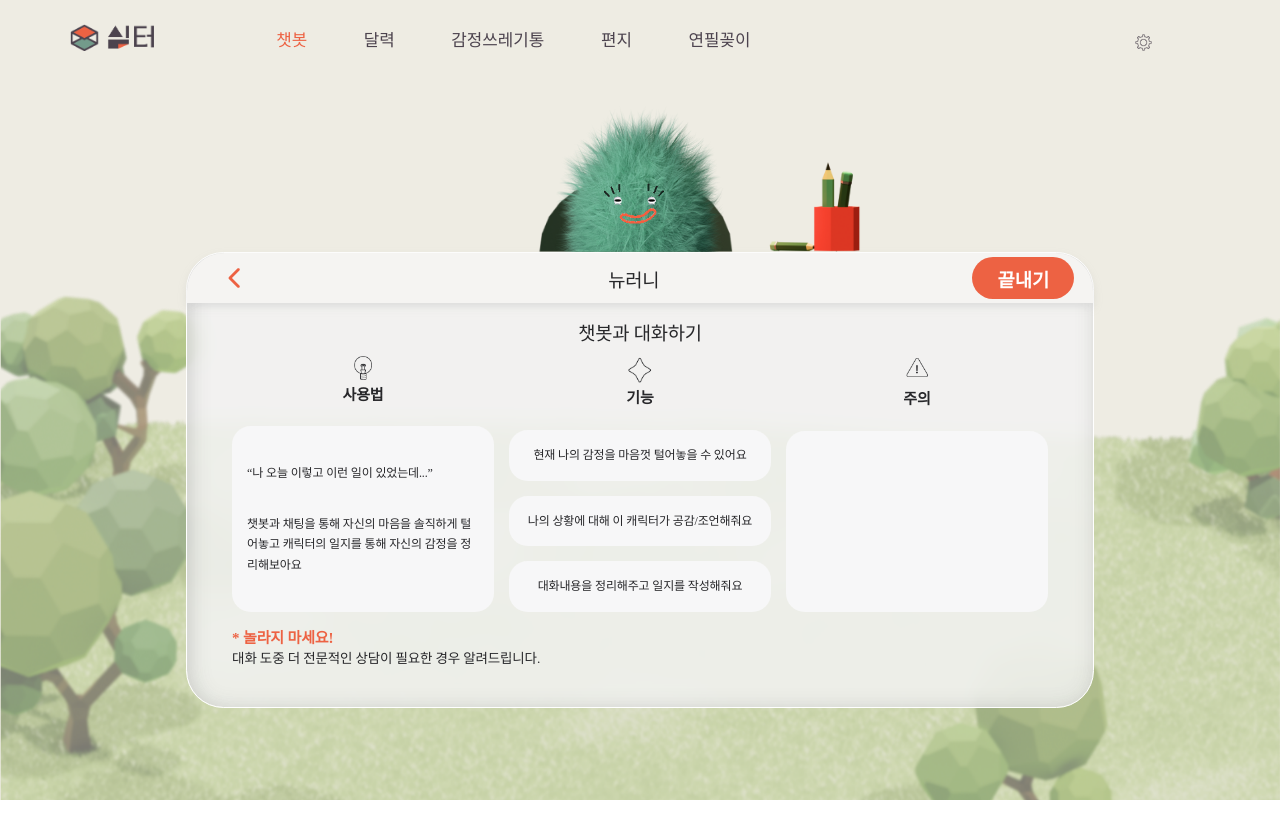
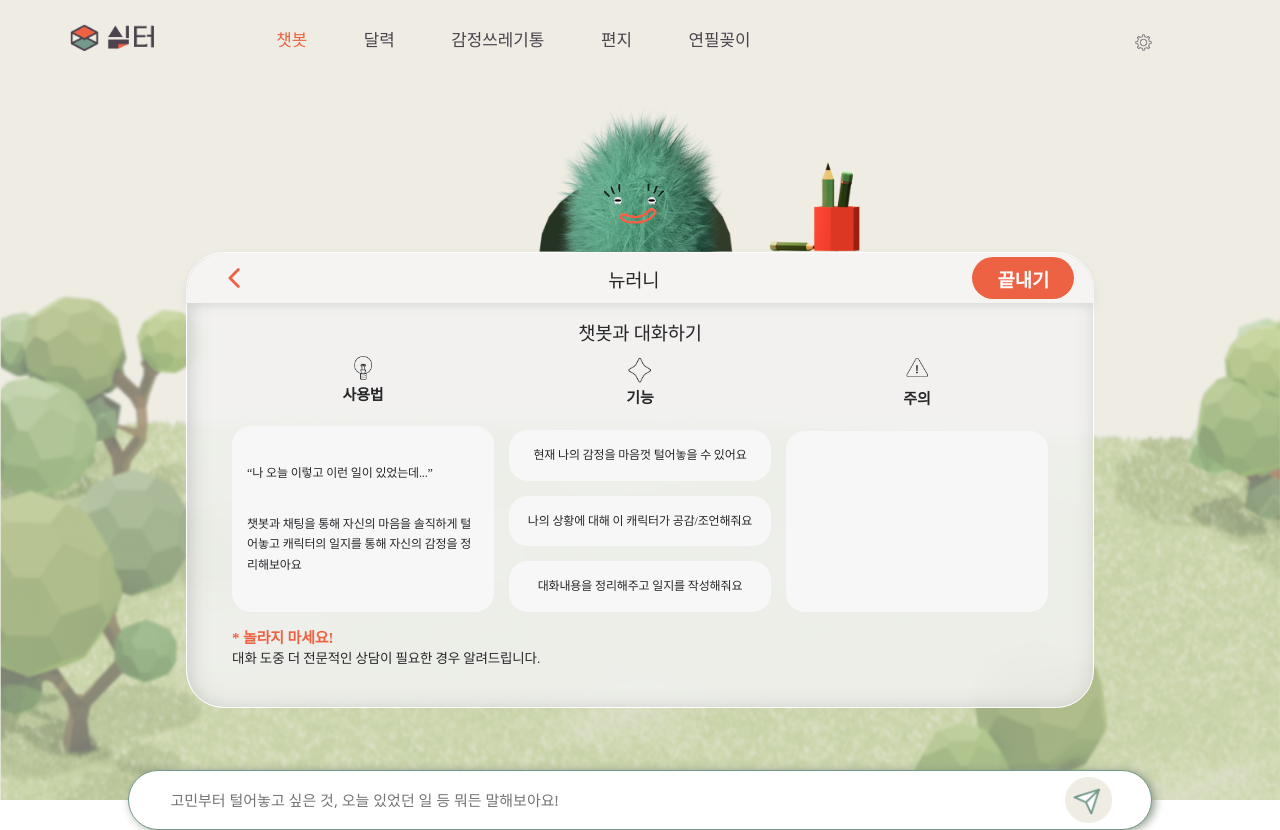
Before and after one commit to git1uv/client, a React (Create React App) app: page /chatbot in a window 1280 px wide. Before the commit the page ends 800 px from the top, so only its background shows below. Built offline with nearby package versions, Linux system fonts and the light colour scheme.

Commit message:
refactor: inputBox 위치 옮김

```diff
--- a/src/routes/Chatbot/Chatbot.jsx
+++ b/src/routes/Chatbot/Chatbot.jsx
@@ -1,5 +1,6 @@
-import React, { useEffect, useState } from 'react';
+import React, { useEffect, useRef, useState } from 'react';
 import * as S from './Chatbot.style'
+import * as T from '../../components/Chatbot/ChatbotBox/ChatbotBox.style'
 import Chair from '../../assets/chatbot/chatStart/ChairWeb.png'
 import SimmaeumImg from '../../assets/chatbot/chatStart/Simmaeum.png'
 import BanbaniImg from '../../assets/chatbot/chatStart/Banbani.png'
@@ -12,7 +13,9 @@ import ChatbotBox from '../../components/Chatbot/ChatbotBox/ChatbotBox';
 import { useNavigate } from 'react-router-dom';
 import FirstModal from '../../components/Modal/Chatbot/FirstModal';
 import SecondModal from '../../components/Modal/Chatbot/SecondModal';
-import { useSelector } from 'react-redux';
+import { useDispatch, useSelector } from 'react-redux';
+import { setAnswer } from '../../redux/counseling';
+import axios from 'axios';
 
 export default function Chatbot() {
   const result = localStorage.getItem('result');
@@ -21,6 +24,15 @@ export default function Chatbot() {
   const [isFirstModalOpen, setIsFirstModalOpen] = useState(false);
   const [isSecondModalOpen, setIsSecondModalOpen] = useState(false);
   const [emotion, setEmotion] = useState(Simmaeum.basic);
+  const [loading, setLoading] = useState(false); // 챗봇 응답 불러오는 중
+  const inputRef = useRef(null);
+  const [isChat, setIsChat] = useState(false); // 채팅 시작 여부
+  const [message, setMessage] = useState([]); // 사용자와 챗봇이 보낸 메시지들
+  const [input, setInput] = useState(); // input 값
+  const [current, setCurrent] = useState(); // 보낼 문장
+
+
+  const dispatch = useDispatch();
 
   const openFirstModal = () => {
     setIsFirstModalOpen(true);
@@ -79,6 +91,76 @@ export default function Chatbot() {
     }
   }
 
+  const textClear = () => { // input 창 초기화
+    inputRef.current.value = null;
+  }
+
+  const ChangeChat = () => { // 채팅 화면으로 변경
+    if (!isChat) {
+      setIsChat(true);
+    }
+    textClear();
+    // postChatting(); // 사용자 메시지 보내기 API
+  }
+
+  const handleKeyPress = (e) => { // 엔터키 누르면 메시지 전송
+    if (e.key === 'Enter') {
+      ChangeChat();
+      setMessage((prev) => [...prev, {
+        msg: input,
+        isUser: true,
+      }]);
+      setCurrent(input);
+      textClear();
+      // postChatting();  // 사용자 메시지 보내기 API
+
+      // test
+      dispatch(setAnswer(
+        {
+          counselingLogId: 1,
+          emotion: '사랑',
+          date: '',
+        }
+      ))
+      console.log(message)
+    }
+  }
+
+  const ChangeInput = (e) => {
+    setInput(e.target.value);
+  }
+  const receivedToken = localStorage.getItem('token');
+
+  /* 사용자 메시지 보내기 API*/
+  const postChatting = async() => {
+    setLoading(true);
+    try {
+      const res = await axios.post(`/api/v1/chatbot/chatting`, {
+        userMessage: current,
+      }, {
+        headers: {
+          'Authorization': `Bearer ${receivedToken}`
+        }
+      })
+      console.log(res.data);
+      dispatch(setAnswer(
+        {
+          counselingLogId: res.data.counselingLogId,
+          emotion: res.data.emotion,
+          date: res.data.createdAt,
+        }
+      ))
+      setMessage((prev) => [...prev, {
+        msg: res.data.message,
+        isUser: false
+      }]);
+      setLoading(false);
+    } catch(err) {
+      console.log(err);
+      window.alert('메시지 전송을 실패하였습니다. 다시 시도해주세요.');
+    }
+  }
+
   useEffect(() => {
     changeFace();
   }, [counseling.emotion])
@@ -114,8 +196,22 @@ export default function Chatbot() {
         </S.Header>
         <ChatbotBox
           changeFace={changeFace}
+          loading={loading}
+          setLoading={setLoading}
+          isChat={isChat}
+          message={message}
         />
       </S.Bottom>
+      <T.InputBox>
+        <input
+          disabled={loading}
+          placeholder='고민부터 털어놓고 싶은 것, 오늘 있었던 일 등 뭐든 말해보아요!'
+          onChange={ChangeInput}
+          onKeyPress={handleKeyPress}
+          ref={inputRef}
+        />
+        <button disabled={loading} onClick={ChangeChat} />
+      </T.InputBox>
       <FirstModal
         isVisible={isFirstModalOpen}
         onClose={closeFirstModal}
```
